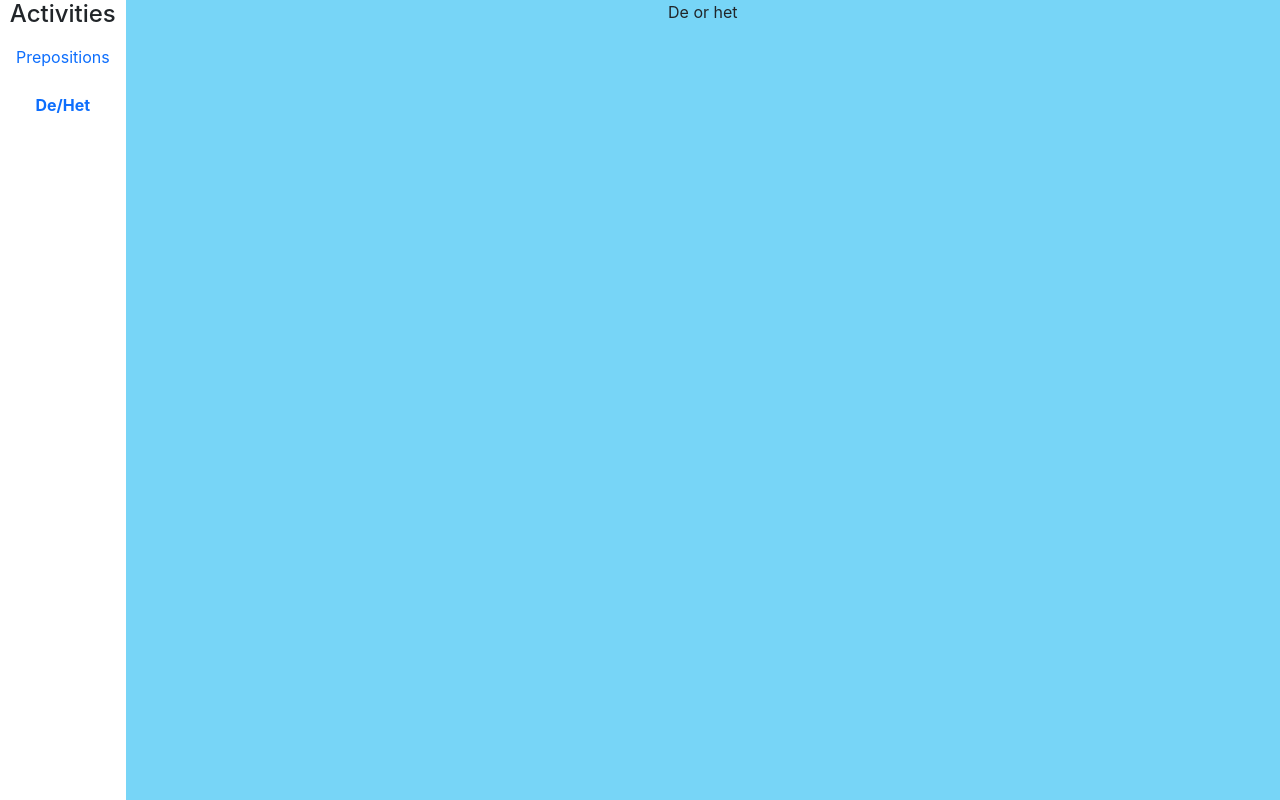
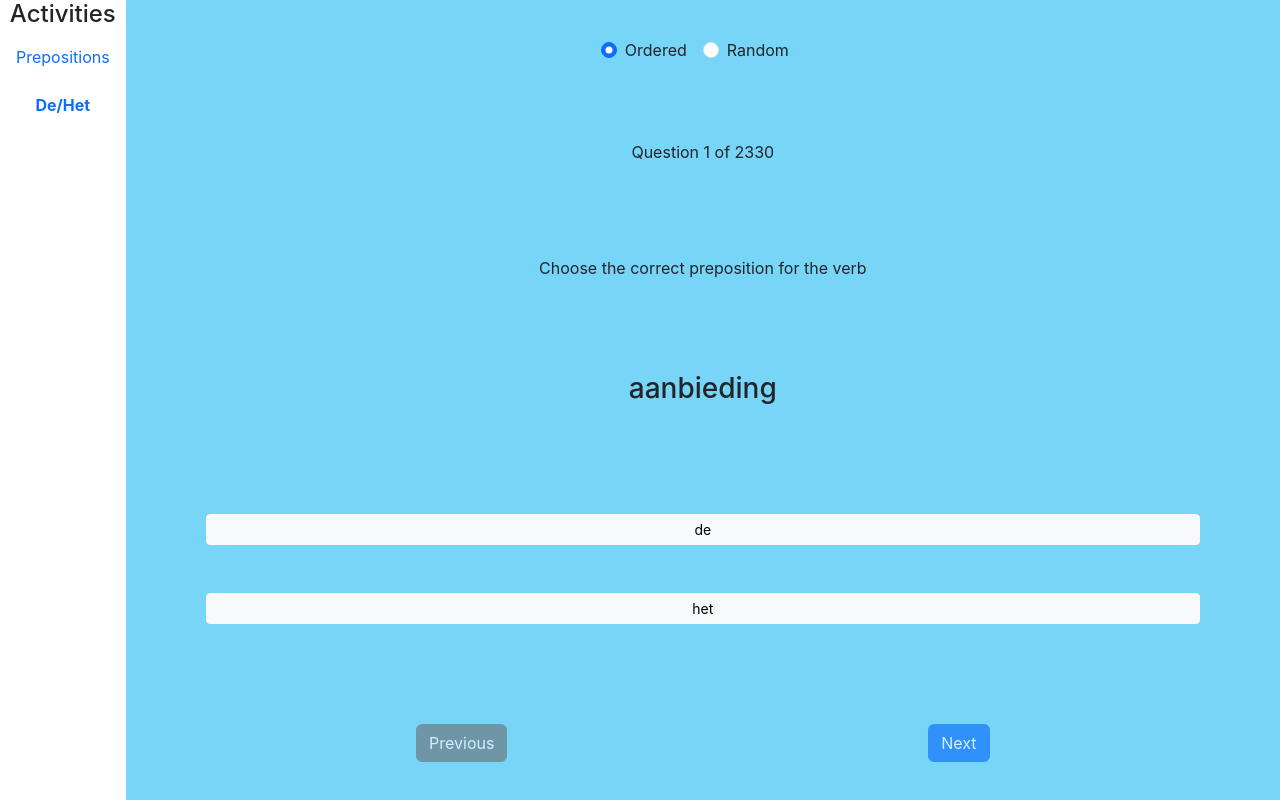
Before and after one commit to SheaMeyers/dutch-practice, a React (Create React App) app: page /de-het in a window 1280 px wide. Built offline with nearby package versions, Linux system fonts and the light colour scheme.

Commit message:
Add code to get de and het option working

```diff
--- a/src/deHet/DeHet.tsx
+++ b/src/deHet/DeHet.tsx
@@ -1,9 +1,147 @@
+import { useReducer } from "react";
+import { DeHetState, DispatcherActions, Ordering } from "./DeHet.types";
+import nouns from "./nouns.json";
+import { getOrdering, getQuestionNumber, setOrdering, setQuestionNumber } from "./session";
+
+const getRandomQuestionNumber = () => Math.floor(Math.random() * (nouns.length - 1))
+
+const initialOrdering = getOrdering()
+const initialQuestionNumber = initialOrdering === 'ordered' ? getQuestionNumber() : getRandomQuestionNumber()
+const initialState: DeHetState = {
+    questionNumber: initialQuestionNumber,
+    answer: '',
+    ordering: initialOrdering
+}
+
+const deHetReducer = (state: DeHetState, action: DispatcherActions): DeHetState => {
+    switch (action.type) {
+        case 'previousQuestion':
+            const previousQuestionNumber = state.questionNumber - 1
+            setQuestionNumber(previousQuestionNumber)
+            return {
+                ...state,
+                questionNumber: previousQuestionNumber,
+                answer: '',
+            }
+        case 'nextQuestion':
+            let nextQuestionNumber = state.questionNumber + 1
+
+            if (state.ordering === 'ordered') {
+                setQuestionNumber(nextQuestionNumber)
+            } else {
+                nextQuestionNumber = getRandomQuestionNumber()
+            }
+            return {
+                ...state,
+                questionNumber: nextQuestionNumber,
+                answer: ''
+            }
+        case 'giveAnswer':
+            return {
+                ...state,
+                questionNumber: state.questionNumber,
+                answer: action.payload
+            }
+        case 'changeOrdering':
+            const ordering = action.payload
+            setOrdering(ordering)
+
+            let questionNumber = getRandomQuestionNumber()
+
+            if (action.payload === 'ordered') {
+                questionNumber = getQuestionNumber()
+
+            }
+
+            return {
+                ...state,
+                questionNumber,
+                ordering
+            }
+        default:
+            return state
+    }
+}
+
 const DeHet = () => {
-  return (
-    <div >
-      <p>De or het</p>
-    </div>
-  );
+    const [prepositionsState, dispatch] = useReducer(deHetReducer, initialState)
+    const { questionNumber, answer, ordering } = prepositionsState
+
+    return (
+        <div className="Component">
+
+            <div>
+                <div className="form-check form-check-inline">
+                    <input
+                        className="form-check-input"
+                        type="radio" name="options"
+                        id="orderedOption"
+                        value="ordered"
+                        checked={ordering === 'ordered'}
+                        onChange={(e) => dispatch({ type: 'changeOrdering', payload: e.target.value as Ordering })}
+                    />
+                    <label className="form-check-label" htmlFor="orderedOption">Ordered</label>
+                </div>
+
+                <div className="form-check form-check-inline">
+                    <input
+                        className="form-check-input"
+                        type="radio"
+                        name="options"
+                        id="randomOption"
+                        value="random"
+                        checked={ordering === 'random'}
+                        onChange={(e) => dispatch({ type: 'changeOrdering', payload: e.target.value as Ordering })}
+                    />
+                    <label className="form-check-label" htmlFor="randomOption">Random</label>
+                </div>
+            </div>
+
+            {ordering === 'ordered' && <p>Question {questionNumber+1} of {nouns.length}</p>}
+            <p>Choose the correct preposition for the verb</p>
+            <p className="h3 Verb">{nouns[questionNumber].noun}</p>
+            <div className="Choices">
+                {['de', 'het'].map(option =>
+                    <button
+                        key={option}
+                        className={`btn Choices__Button ${!answer && 'btn-light'} ${answer === option ? 'btn-lg' : 'btn-sm'} ${answer && option === nouns[questionNumber].article ? 'btn-success' : 'btn-danger'}`}
+                        type="button"
+                        disabled={!!answer}
+                        onClick={() => dispatch({ type: 'giveAnswer', payload: option })}
+                    >
+                        {option}
+                    </button>
+                )}
+            </div>
+            {answer ?
+                answer === nouns[questionNumber].article ?
+                    <p>Correct!</p> :
+                    <p>Unfortunate.  Your answer: {answer}.  Correct answer: {nouns[questionNumber].article}</p>
+                :
+                <></>
+            }
+            <div className="Navigator">
+                {ordering === 'ordered' &&
+                    <button
+                        disabled={!answer || questionNumber === 0}
+                        className="btn btn-secondary"
+                        type="button"
+                        onClick={() => dispatch({ type: 'previousQuestion' })}
+                    >
+                        Previous
+                    </button>
+                }
+                <button
+                    disabled={!answer || questionNumber === (nouns.length - 1)}
+                    className="btn btn-primary"
+                    type="button"
+                    onClick={() => dispatch({ type: 'nextQuestion' })}
+                >
+                    Next
+                </button>
+            </div>
+        </div>
+    );
 }
 
 export default DeHet;
--- /dev/null
+++ b/src/deHet/session.ts
@@ -0,0 +1,16 @@
+import { Ordering } from './DeHet.types'
+
+const questionKey = 'deHetQuestionKey'
+const orderingKey = 'deHetOrderingKey'
+
+export const setQuestionNumber = (questionNumber: number): void =>
+    localStorage.setItem(questionKey, questionNumber.toString())
+
+export const getQuestionNumber = (): number =>
+    Number(localStorage.getItem(questionKey))
+
+export const setOrdering = (ordering: Ordering): void =>
+    localStorage.setItem(orderingKey, ordering)
+
+export const getOrdering = (): Ordering =>
+    (localStorage.getItem(orderingKey) ?? 'ordered') as Ordering
--- a/src/prepositions/Prepositions.css
+++ b/src/prepositions/Prepositions.css
@@ -1,4 +1,4 @@
-.Prepositions {
+.Component {
     height: 100%;
     display: flex;
     flex-direction: column;
@@ -6,7 +6,7 @@
     align-items: center;
 }
 
-.Verb {
+.Question {
     color: #063c4f;
 }
 
--- a/src/prepositions/Prepositions.tsx
+++ b/src/prepositions/Prepositions.tsx
@@ -107,7 +107,7 @@ const Prepositions = () => {
     const { options, questionNumber, answer, ordering } = prepositionsState
 
     return (
-        <div className="Prepositions">
+        <div className="Component">
 
             <div>
                 <div className="form-check form-check-inline">
@@ -138,7 +138,7 @@ const Prepositions = () => {
 
             {ordering === 'ordered' && <p>Question {questionNumber+1} of {questions.length}</p>}
             <p>Choose the correct preposition for the verb</p>
-            <p className="h3 Verb">{questions[questionNumber].word}</p>
+            <p className="h3 Question">{questions[questionNumber].word}</p>
             <div className="Choices">
                 {options.map(option =>
                     <button
```
Also changed, not shown: src/deHet/DeHet.types.ts (added, +12 -0 lines).
